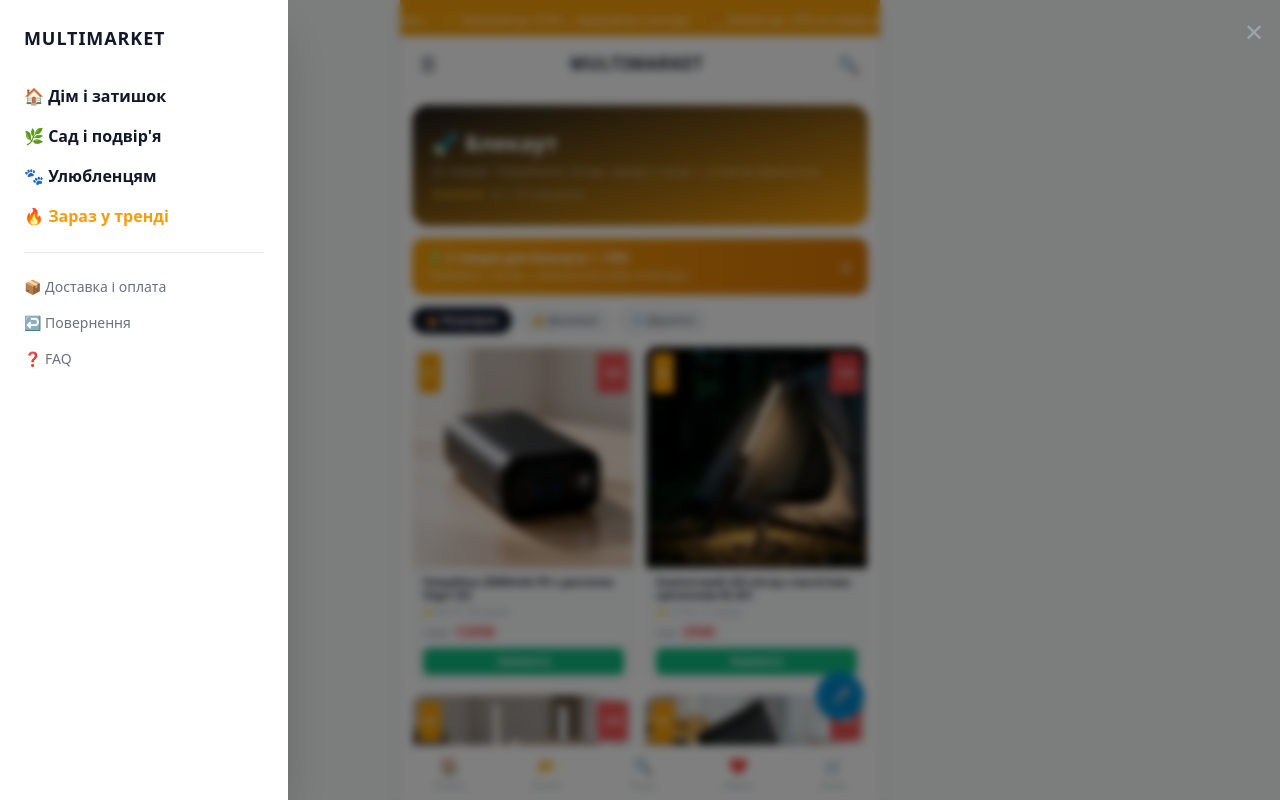
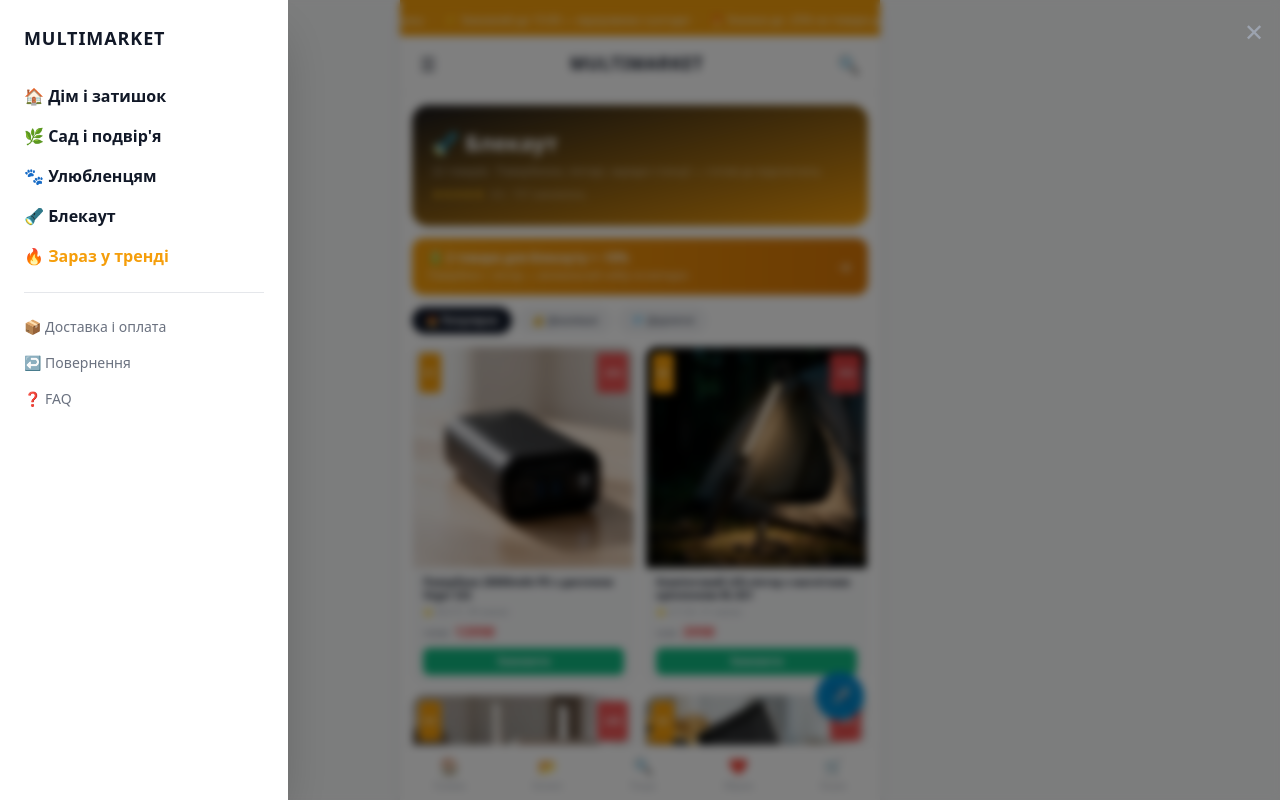
Before and after one commit to cravecom64-cmyk/multimarket-site, a Next.js app: page /category/blackout in a window 1280 px wide. Both pictures are taken after a click on the button "Меню". Shown: the top 800 px of the page. Built offline with nearby package versions, Linux system fonts and the light colour scheme; no server answers.

Commit message:
feat: add Блекаут category to Header menu, Footer catalog list, and category SEO descriptions

```diff
--- a/src/app/category/[slug]/page.tsx
+++ b/src/app/category/[slug]/page.tsx
@@ -13,6 +13,8 @@ const categoryDescriptions: Record<string, string> = {
   pets: "Годівниці, іграшки, нашийники та грумінг для котів і собак. Доставка по всій Україні, оплата при отриманні.",
   tiktok:
     "Товари, які зараз у тренді в TikTok — перевірені і з реальними відгуками. Доставка по всій Україні, оплата при отриманні.",
+  blackout:
+    "Павербанки, ліхтарі, зарядні станції та сонячні панелі на випадок відключень світла. Доставка по всій Україні, оплата при отриманні.",
 };
 
 export async function generateMetadata({ params }: Props): Promise<Metadata> {
--- a/src/components/Footer.tsx
+++ b/src/components/Footer.tsx
@@ -17,6 +17,9 @@ export function Footer() {
               </Link>
               <Link href="/category/pets" className="block hover:text-white transition-colors">
                 Улюбленцям
+              </Link>
+              <Link href="/category/blackout" className="block hover:text-white transition-colors">
+                Блекаут
               </Link>
             </div>
           </div>
--- a/src/components/Header.tsx
+++ b/src/components/Header.tsx
@@ -91,6 +91,13 @@ export function Header() {
                 🐾 Улюбленцям
               </Link>
               <Link
+                href="/category/blackout"
+                className="text-base font-semibold hover:text-emerald-600 transition-colors"
+                onClick={() => setMenuOpen(false)}
+              >
+                🔦 Блекаут
+              </Link>
+              <Link
                 href="/trending"
                 className="text-base font-semibold text-amber-500 hover:text-amber-600 transition-colors"
                 onClick={() => setMenuOpen(false)}
```
